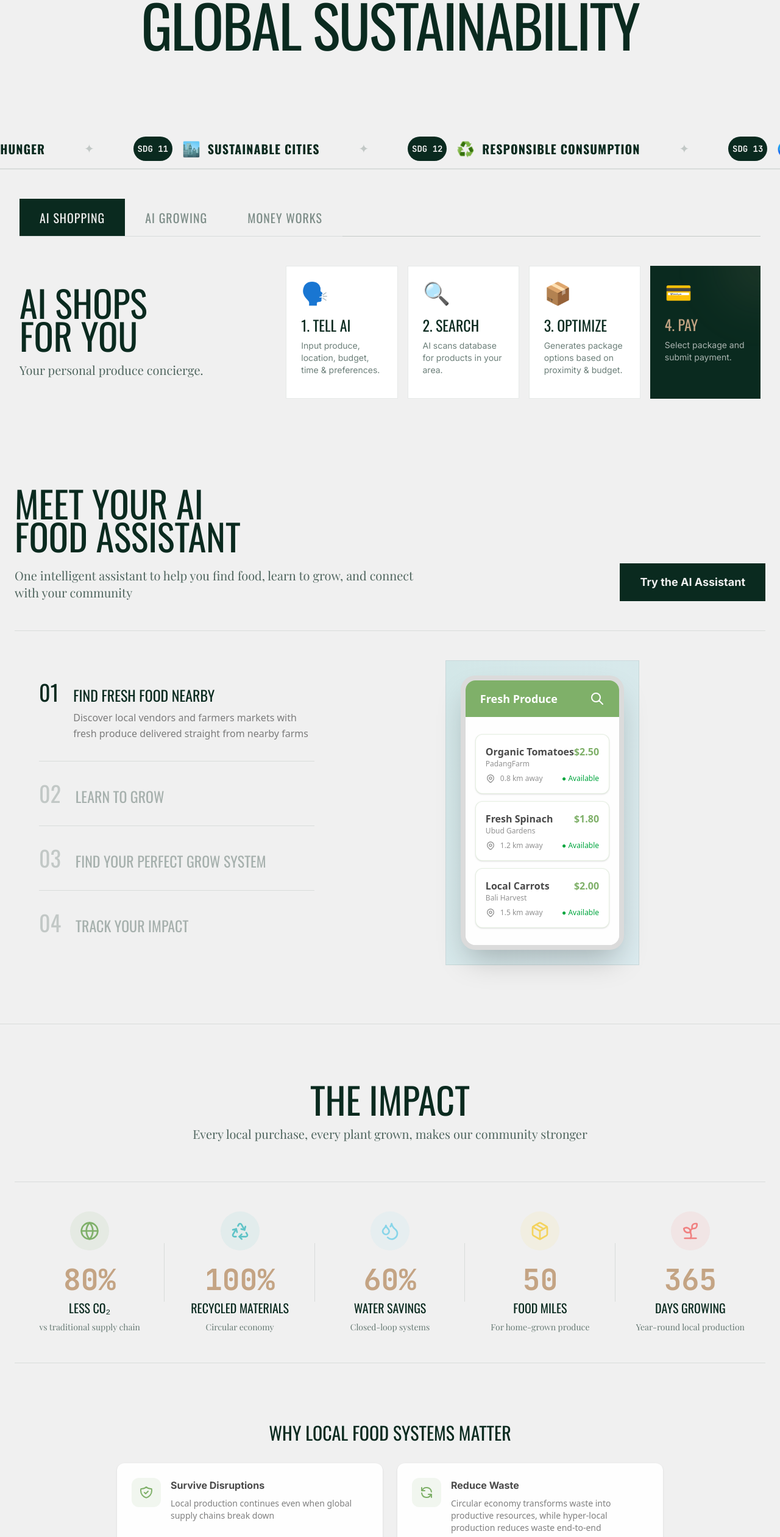
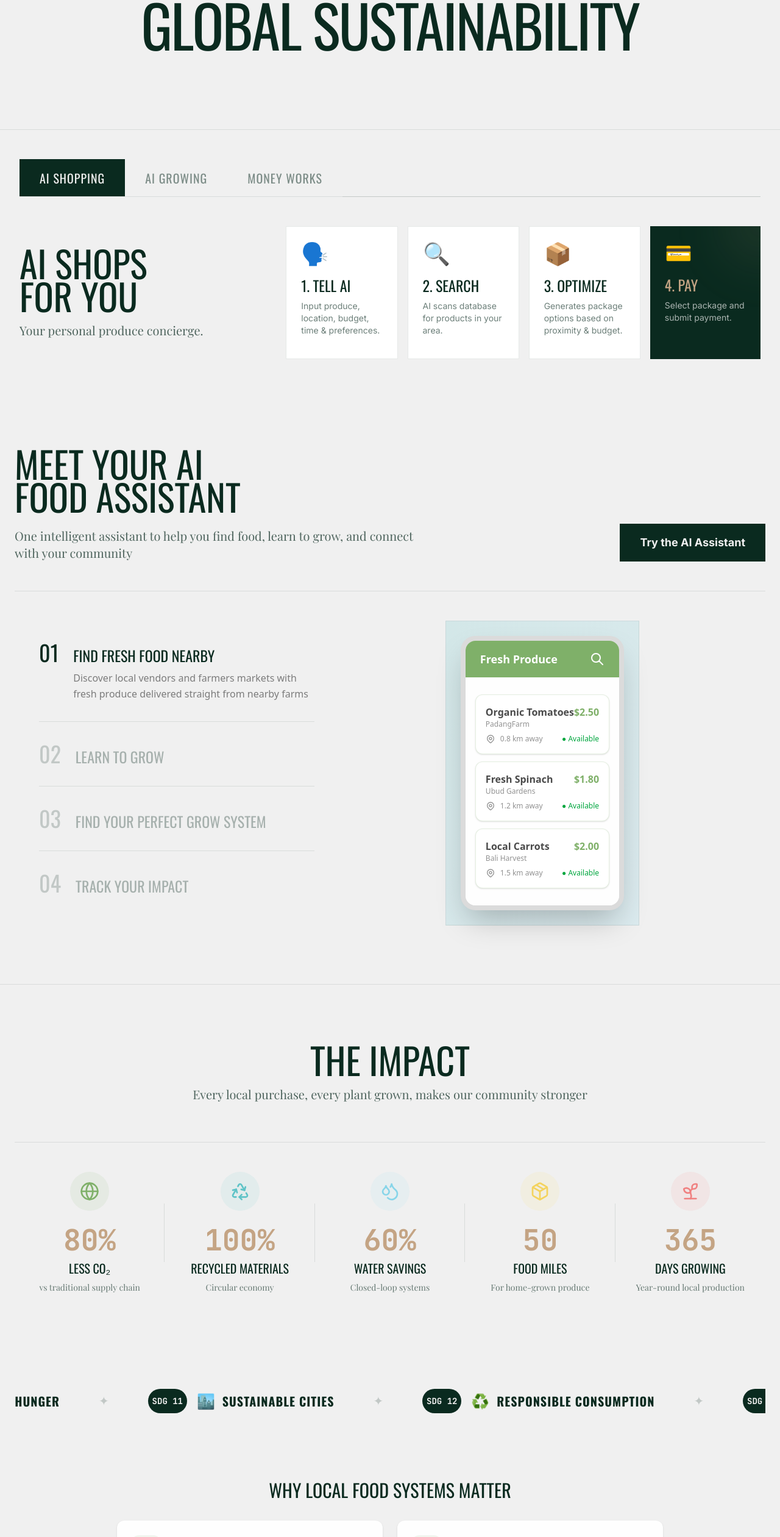
Before and after one commit to KismetKrystle/PLYT-Landing, a Next.js app: page / in a window 1280 px wide. Shown: the part 3009-5530 px from the top of the page at 61% size. Built offline with nearby package versions, Linux system fonts and the light colour scheme; a web font is replaced by a local one.

Commit message:
Fix build error, restore content, and move SDGBanner to CommunityImpact

```diff
--- a/app/components/consumer/CommunityImpact.tsx
+++ b/app/components/consumer/CommunityImpact.tsx
@@ -3,6 +3,7 @@
 import { useEffect, useRef, useState } from "react";
 import { motion } from "framer-motion";
 import { LucideIcon, Globe, Recycle, Droplets, Package, Sprout } from "lucide-react";
+import SDGBanner from "./SDGBanner";
 
 const Counter = ({ end, suffix = "", prefix = "" }: { end: number; suffix?: string; prefix?: string }) => {
     const [count, setCount] = useState(0);
@@ -171,7 +172,7 @@ export default function CommunityImpact() {
                 </div>
 
                 {/* Impact Metrics */}
-                <div className="flex flex-col md:flex-row justify-between items-start md:items-center gap-8 md:gap-0 mb-24 border-y border-brand-dark/10 py-12">
+                <div className="flex flex-col md:flex-row justify-between items-start md:items-center gap-8 md:gap-0 mb-24 border-t border-brand-dark/10 py-12">
                     {impactMetrics.map((metric, index) => (
                         <motion.div
                             key={index}
@@ -194,6 +195,10 @@ export default function CommunityImpact() {
                             )}
                         </motion.div>
                     ))}
+                </div>
+
+                <div className="mb-24">
+                    <SDGBanner />
                 </div>
 
                 {/* Benefits Grid */}
--- a/app/components/consumer/ProblemSolutionToggle.tsx
+++ b/app/components/consumer/ProblemSolutionToggle.tsx
@@ -2,6 +2,7 @@
 
 import { useState } from "react";
 import { motion, AnimatePresence } from "framer-motion";
+
 
 export default function ProblemSolutionToggle() {
     const [activeTab, setActiveTab] = useState<'problem' | 'solution'>('problem');
@@ -201,6 +202,8 @@ export default function ProblemSolutionToggle() {
                 </div>
             </div>
 
+
+
             {/* Section Separator */}
             <div className="absolute bottom-0 left-0 w-full h-px bg-brand-dark/10"></div>
         </section>
--- a/app/components/consumer/SDGBanner.tsx
+++ b/app/components/consumer/SDGBanner.tsx
@@ -14,7 +14,7 @@ export default function SDGBanner() {
     const duplicatedGoals = [...goals, ...goals, ...goals, ...goals, ...goals, ...goals];
 
     return (
-        <section className="bg-brand-light text-brand-dark py-3 overflow-hidden border-b border-brand-dark/10">
+        <section className="bg-brand-light text-brand-dark py-3 overflow-hidden">
             <div className="flex whitespace-nowrap">
                 <motion.div
                     className="flex gap-16 items-center"
--- a/app/page.tsx
+++ b/app/page.tsx
@@ -39,8 +39,6 @@ export default function Home() {
 
         <SustainabilityStatement />
 
-        <SDGBanner />
-
         <UnifiedFlows />
 
         <AIChat />
```
